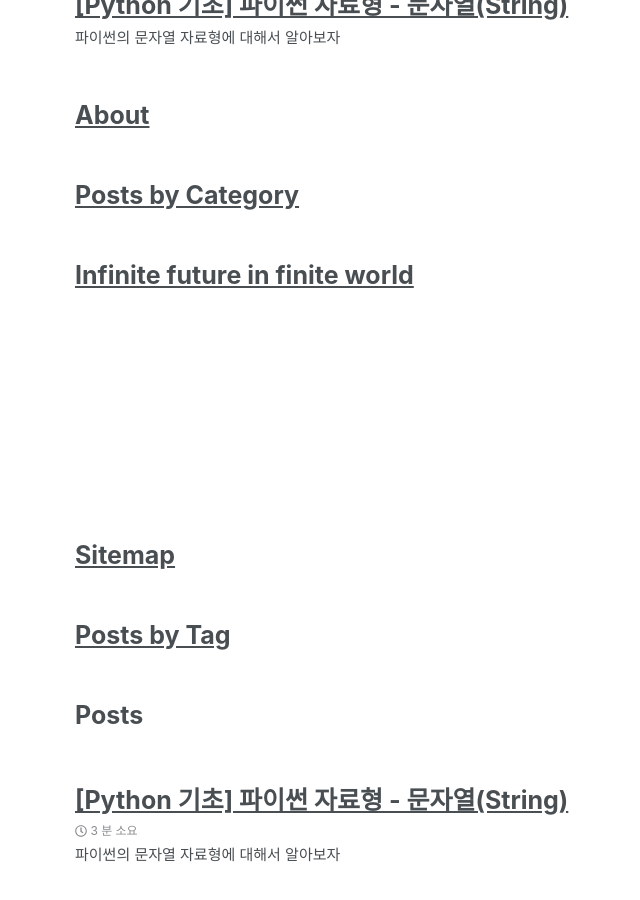
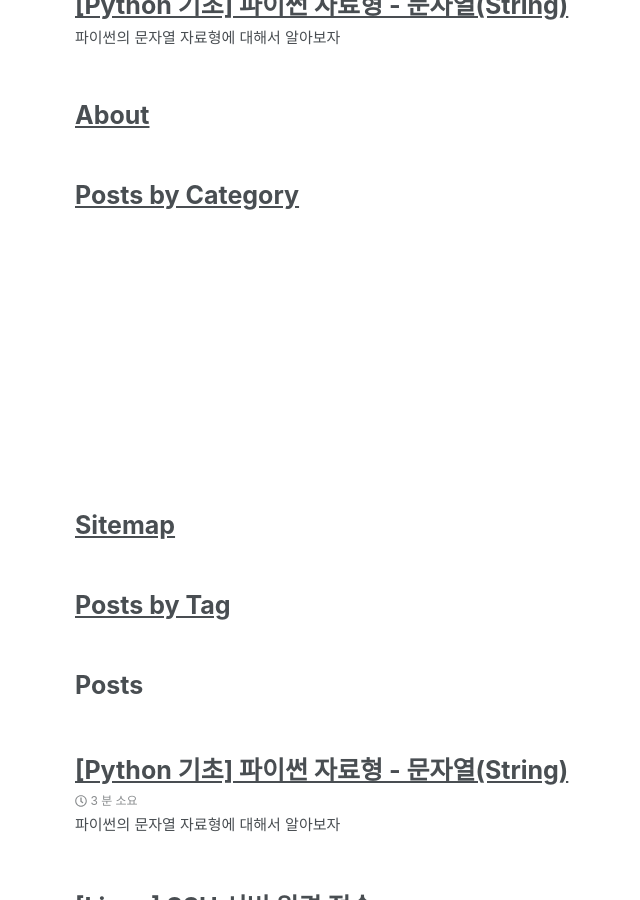
Before and after one commit to Youngmi-Park/Youngmi-Park.github.io, a Jekyll site: the page built from _pages/sitemap.md, in a window 1280 px wide and 900 px high, scrolled down 422 px. Shown: the whole window, without its empty margins (245-885 px from the left). Built offline with Jekyll 4.4.1, drawn with Linux system fonts in a browser that asks for light colours; nearby versions of some CDN libraries.

Commit message:
Fix index.html

```diff
--- a/index.html
+++ b/index.html
@@ -1,6 +1,6 @@
 ---
 layout: home
-title: "Infinite future in finite world"
+title:<!--"Infinite future in finite world"-->
 header:
   overlay_image: /assets/img/02.jpg
 author_profile: true
```
